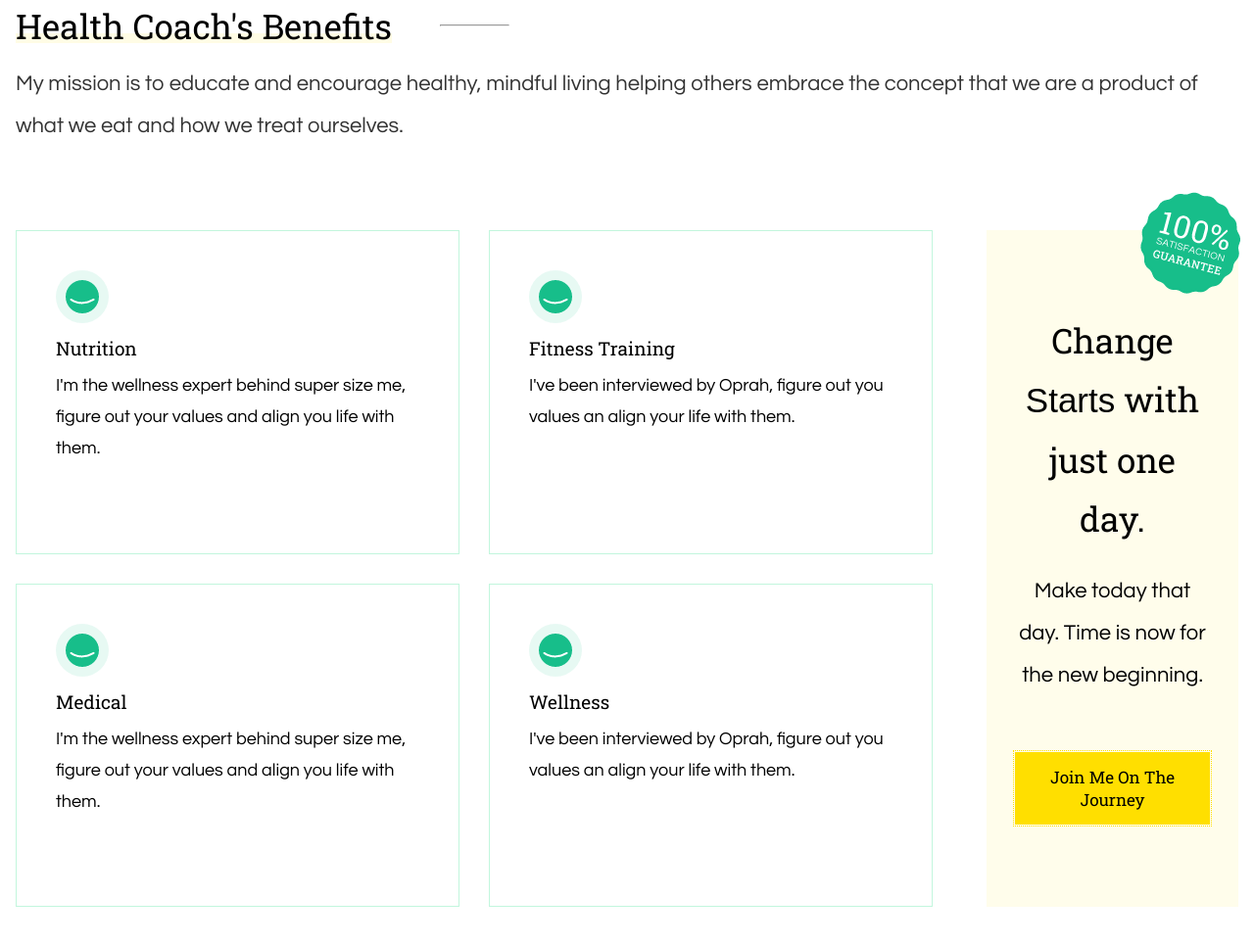
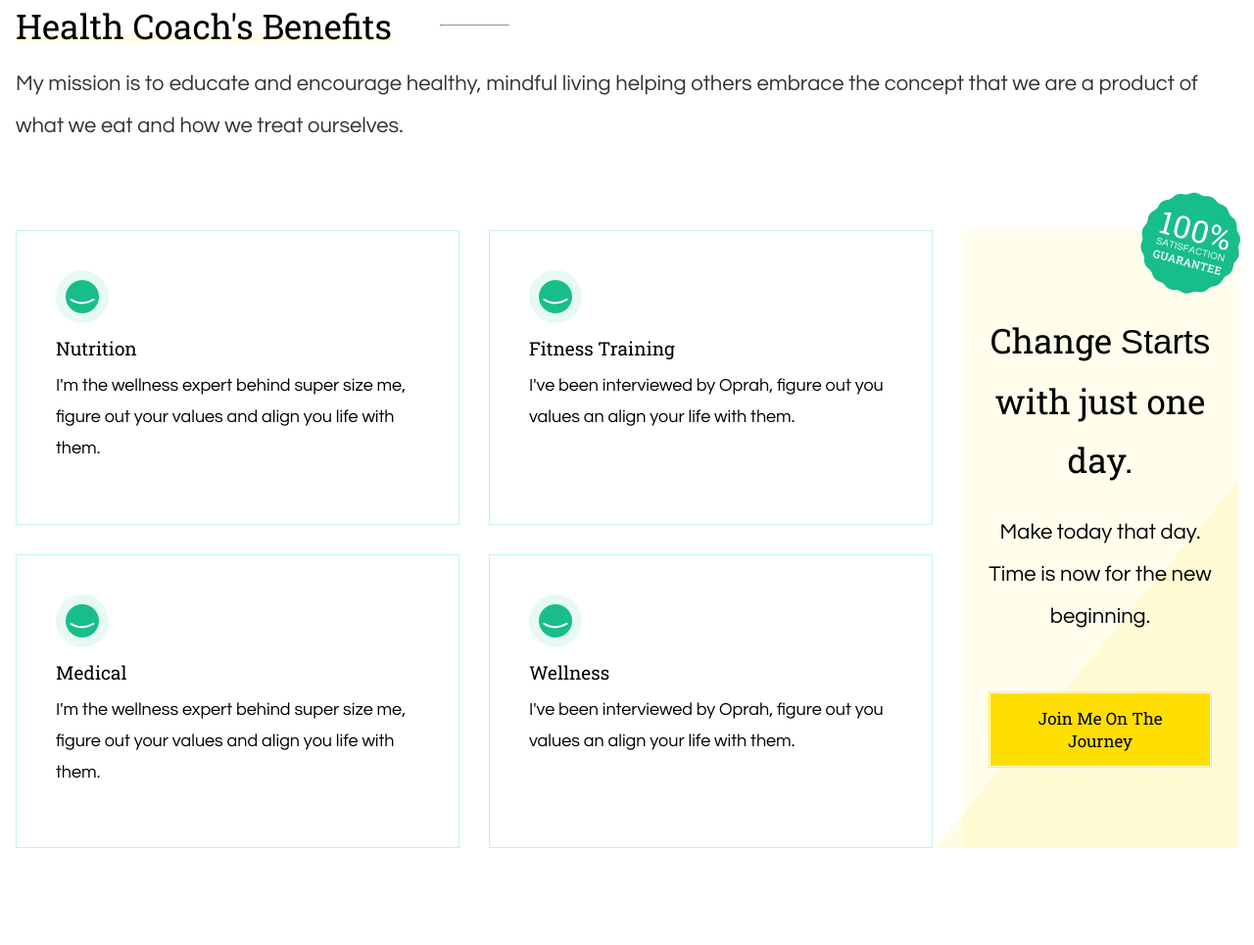
Before and after one commit to sandeepatcodewing/wellness-coach, a website: page index.html in a window 1280 px wide. Shown: the part 3233-4198 px from the top of the page at 98% size. Drawn offline with nearby package versions, Linux system fonts and the light colour scheme; a web font is replaced by a local one.

Commit message:
alignment issue resolved

```diff
--- a/assests/css/styles.scss
+++ b/assests/css/styles.scss
@@ -543,6 +543,7 @@
             display: grid;
             justify-items: center;
             gap: 25px;
+            transform: translate(2px, 0px);
         }
         &--title{
             font-family: var(--header-font);
@@ -688,6 +689,7 @@
         position: relative;
         text-align: center;
         background-color: #FFFDEB;
+        z-index: -2;
         &--image{
             top: -51px;
             right: -16px;
@@ -708,6 +710,16 @@
         &--button{
             padding-top: 32px;
         }
+        &--shape{
+            width: 0;
+            height: 0;
+            border-bottom: 375px solid rgba(255,223,0,0.1);
+            border-left: 310px solid transparent;
+            position: absolute;
+            right: 0;
+            bottom: 0;
+            z-index: -1;
+        }
     }
     @include media-sm{
         padding: 30px 0px;
@@ -724,7 +736,8 @@
     }
     @include media-md{
         &__details{
-            gap: 55px;
+            column-gap: 30px;
+            row-gap: 55px;
             grid-template-columns: repeat(1,1fr);
         }
         &__all-benifits{
--- a/index.html
+++ b/index.html
@@ -445,6 +445,7 @@
                     </div>
                   </div>
                 </div>
+                <div class="benifits__banner--shape"></div>
               </div>
             </div>
           </div>
```
Also changed, not shown: assests/css/styles.css.
